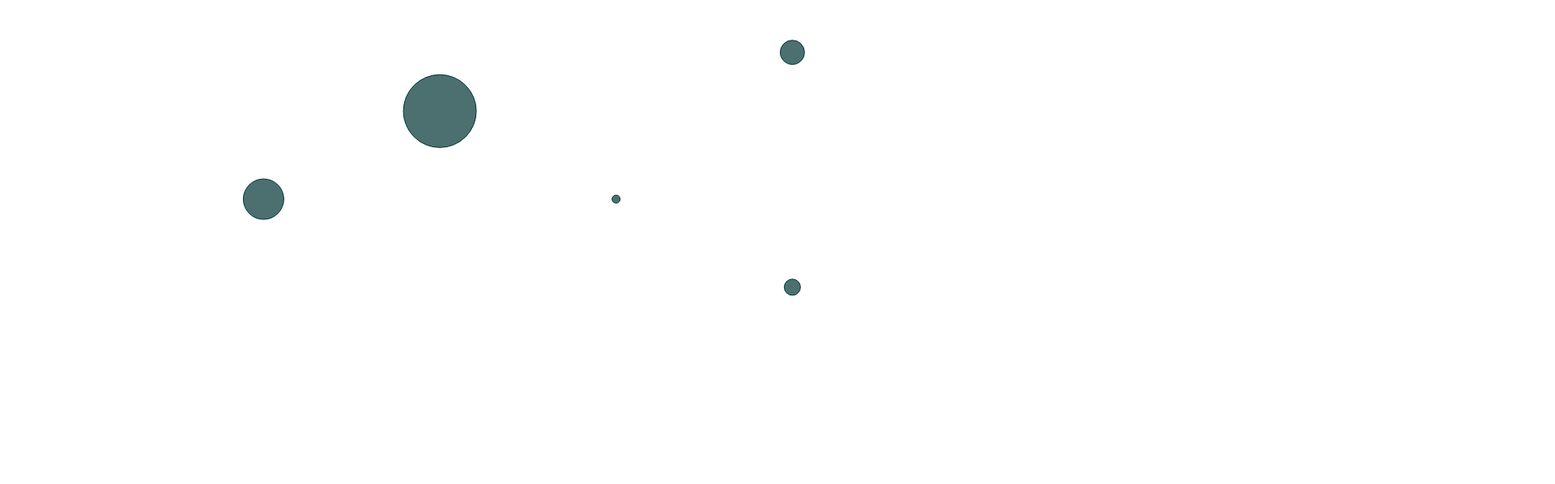
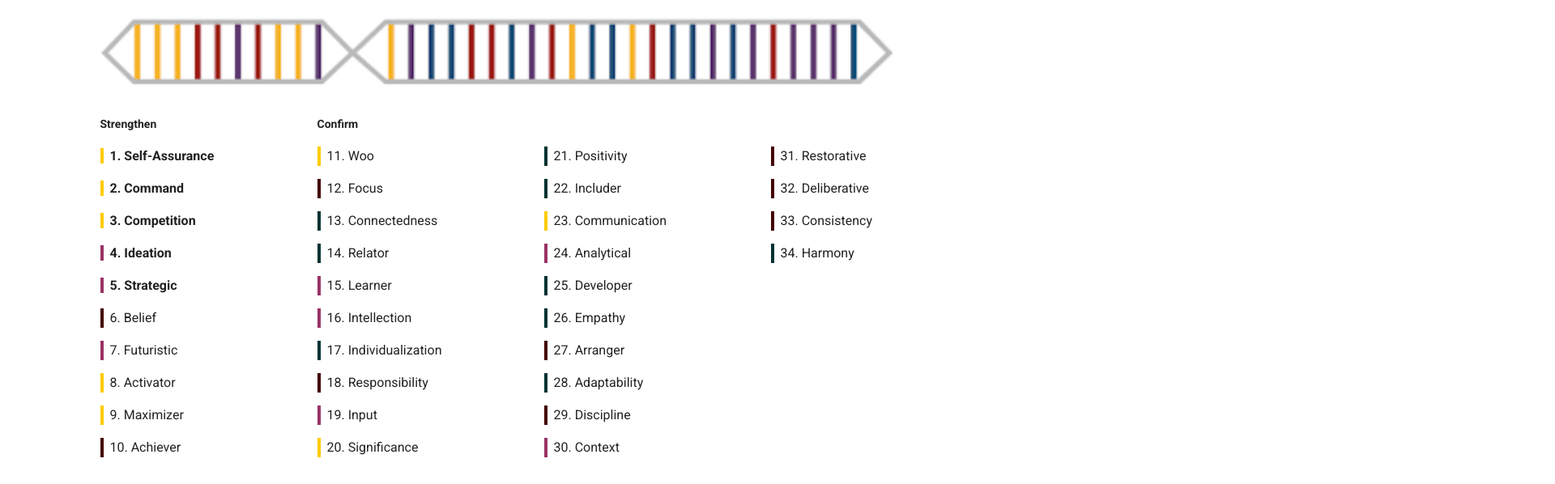
Before and after one commit to torish14/nuxt-portfolio, a Nuxt app: page / in a window 1280 px wide. Shown: the part 2758-3356 px from the top of the page at 81% size, 1920 px wide, since content can reach past the window. Before the commit the page ends 3203 px from the top, so only its background shows below. Built offline with nearby package versions, Linux system fonts and the light colour scheme.

Commit message:
結果レポートの追加

```diff
--- a/app/pages/index.vue
+++ b/app/pages/index.vue
@@ -87,6 +87,114 @@
     </div>
     <div class="bubble3" style="pointer-events: none;">
       <Bubble3 />
+    </div>
+    <div class="heading3" style="font-size: 40px; font-weight: 100; padding-bottom: 20px; margin-top: 50px;">
+      My themes
+    </div>
+    <div class="image" style="margin-left: 40px;">
+      <img src="~/assets/Clifton DNA.png" alt="" style="width: 1000px;">
+      <div class="strengthen" style="padding-top: 20px; padding-left: 12px;">
+        <p><strong style="font-size: 14px;">Strengthen</strong></p>
+        <p><strong style="border-left: solid 4px rgba(255, 204, 0, 1); padding-left: 8px;">1. Self-Assurance</strong></p>
+        <p><strong style="border-left: solid 4px rgba(255, 204, 0, 1); padding-left: 8px;">2. Command</strong></p>
+        <p><strong style="border-left: solid 4px rgba(255, 204, 0, 1); padding-left: 8px;">3. Competition</strong></p>
+        <p><strong style="border-left: solid 4px rgba(153, 51, 102, 1); padding-left: 8px;">4. Ideation</strong></p>
+        <p><strong style="border-left: solid 4px rgba(153, 51, 102, 1); padding-left: 8px;">5. Strategic</strong></p>
+        <p style="border-left: solid 4px rgba(68, 0, 0, 1); padding-left: 8px;">
+          6. Belief
+        </p>
+        <p style="border-left: solid 4px rgba(153, 51, 102, 1); padding-left: 8px;">
+          7. Futuristic
+        </p>
+        <p style="border-left: solid 4px rgba(255, 204, 0, 1); padding-left: 8px;">
+          8. Activator
+        </p>
+        <p style="border-left: solid 4px rgba(255, 204, 0, 1); padding-left: 8px;">
+          9. Maximizer
+        </p>
+        <p style="border-left: solid 4px rgba(68, 0, 0, 1); padding-left: 8px;">
+          10. Achiever
+        </p>
+      </div>
+      <div class="confirm1" style="position: relative; top: -440px; left: 280px;">
+        <p><strong style="font-size: 14px;">Confirm</strong></p>
+        <p style="border-left: solid 4px rgba(255, 204, 0, 1); padding-left: 8px;">
+          11. Woo
+        </p>
+        <p style="border-left: solid 4px rgba(68, 0, 0, 1); padding-left: 8px;">
+          12. Focus
+        </p>
+        <p style="border-left: solid 4px rgba(0, 51, 51, 1); padding-left: 8px;">
+          13. Connectedness
+        </p>
+        <p style="border-left: solid 4px rgba(0, 51, 51, 1); padding-left: 8px;">
+          14. Relator
+        </p>
+        <p style="border-left: solid 4px rgba(153, 51, 102, 1); padding-left: 8px;">
+          15. Learner
+        </p>
+        <p style="border-left: solid 4px rgba(153, 51, 102, 1); padding-left: 8px;">
+          16. Intellection
+        </p>
+        <p style="border-left: solid 4px rgba(0, 51, 51, 1); padding-left: 8px;">
+          17. Individualization
+        </p>
+        <p style="border-left: solid 4px rgba(68, 0, 0, 1); padding-left: 8px;">
+          18. Responsibility
+        </p>
+        <p style="border-left: solid 4px rgba(153, 51, 102, 1); padding-left: 8px;">
+          19. Input
+        </p>
+        <p style="border-left: solid 4px rgba(255, 204, 0, 1); padding-left: 8px;">
+          20. Significance
+        </p>
+      </div>
+      <div class="confirm2" style="position: relative; top: -840px; left: 560px;">
+        <p style="border-left: solid 4px rgba(0, 51, 51, 1); padding-left: 8px;">
+          21. Positivity
+        </p>
+        <p style="border-left: solid 4px rgba(0, 51, 51, 1); padding-left: 8px;">
+          22. Includer
+        </p>
+        <p style="border-left: solid 4px rgba(255, 204, 0, 1); padding-left: 8px;">
+          23. Communication
+        </p>
+        <p style="border-left: solid 4px rgba(153, 51, 102, 1); padding-left: 8px;">
+          24. Analytical
+        </p>
+        <p style="border-left: solid 4px rgba(0, 51, 51, 1); padding-left: 8px;">
+          25. Developer
+        </p>
+        <p style="border-left: solid 4px rgba(0, 51, 51, 1); padding-left: 8px;">
+          26. Empathy
+        </p>
+        <p style="border-left: solid 4px rgba(68, 0, 0, 1); padding-left: 8px;">
+          27. Arranger
+        </p>
+        <p style="border-left: solid 4px rgba(0, 51, 51, 1); padding-left: 8px;">
+          28. Adaptability
+        </p>
+        <p style="border-left: solid 4px rgba(68, 0, 0, 1); padding-left: 8px;">
+          29. Discipline
+        </p>
+        <p style="border-left: solid 4px rgba(153, 51, 102, 1); padding-left: 8px;">
+          30. Context
+        </p>
+      </div>
+      <div class="confirm3" style="position: relative; top: -1240px; left: 840px;">
+        <p style="border-left: solid 4px rgba(68, 0, 0, 1); padding-left: 8px;">
+          31. Restorative
+        </p>
+        <p style="border-left: solid 4px rgba(68, 0, 0, 1); padding-left: 8px;">
+          32. Deliberative
+        </p>
+        <p style="border-left: solid 4px rgba(68, 0, 0, 1); padding-left: 8px;">
+          33. Consistency
+        </p>
+        <p style="border-left: solid 4px rgba(0, 51, 51, 1); padding-left: 8px;">
+          34. Harmony
+        </p>
+      </div>
     </div>
     <div class="bubble4" style="pointer-events: none;">
       <Bubble4 />
@@ -224,6 +332,7 @@
 }
 
 .bubble4 {
-  padding-top: 100px;
+  position: relative;
+  top: -800px;
 }
 </style>
```
Also changed, not shown: app/assets/Clifton DNA.png (added).
